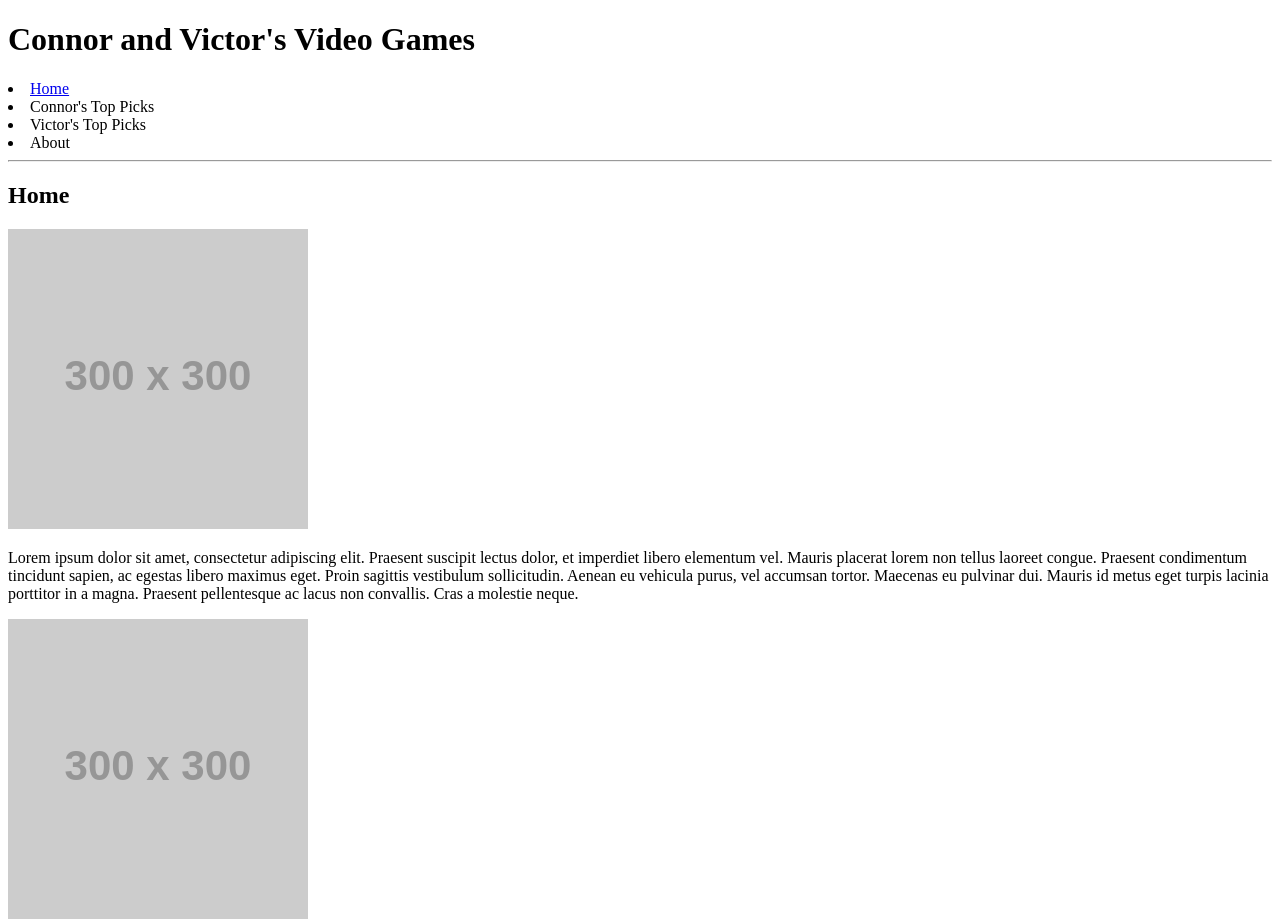
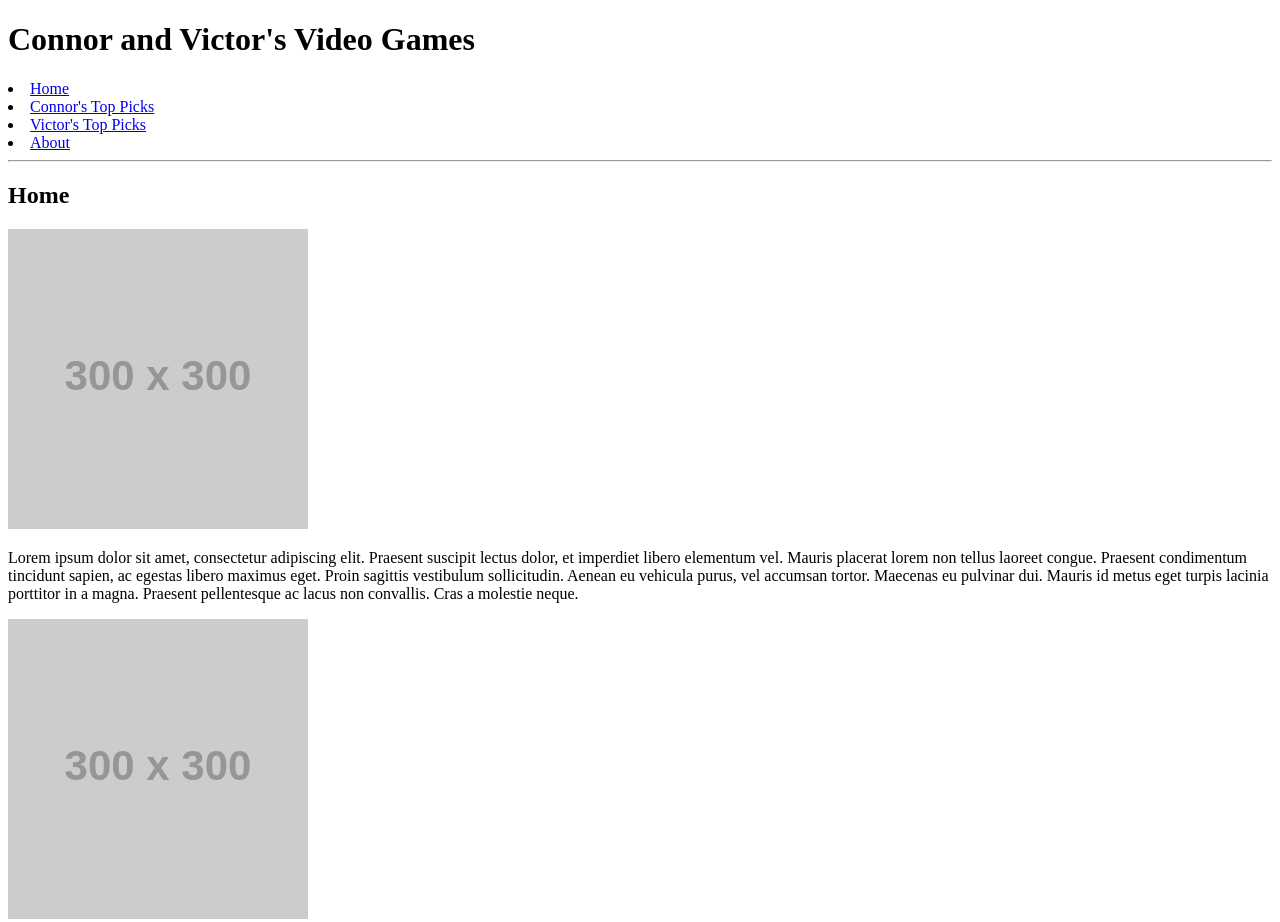
Before and after one commit to connorrrrrrr/connor-and-victors-videogames, a plain HTML site: page index.html in a window 1280 px wide. Shown: the top 922 px of the page. Drawn offline with Linux system fonts and the light colour scheme; placeholder pictures from the web are drawn by us.

Commit message:
added hyperlinks to everything in the nav

```diff
--- a/index.html
+++ b/index.html
@@ -9,9 +9,9 @@
     <nav>
         <ui>
             <li><a href="https://connorrrrrrr.github.io/connor-and-victors-videogames/">Home</a></li>
-            <li>Connor's Top Picks</li>
-            <li>Victor's Top Picks</li>
-            <li>About</li>
+            <li><a href="https://connorrrrrrr.github.io/connor-and-victors-videogames/">Connor's Top Picks</a></li>
+            <li><a href="https://connorrrrrrr.github.io/connor-and-victors-videogames/">Victor's Top Picks</a></li>
+            <li><a href="https://connorrrrrrr.github.io/connor-and-victors-videogames">About</a></li>
  </ui>
     </nav>
     <hr>
```
